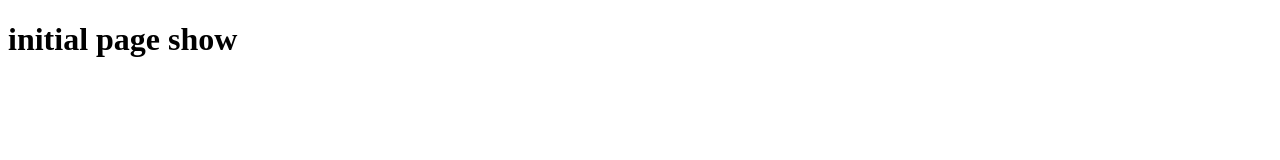
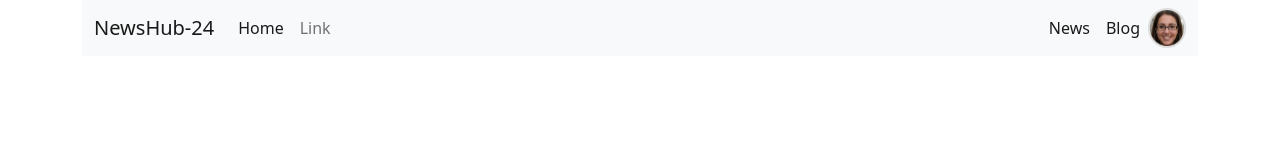
Before and after one commit to arjun1571/News-Hub-24, a plain HTML site: page index.html in a window 1280 px wide. Drawn offline with nearby package versions, Linux system fonts and the light colour scheme.

Commit message:
navbar created done

```diff
--- a/index.html
+++ b/index.html
@@ -6,12 +6,53 @@
     <meta http-equiv="X-UA-Compatible" content="IE=edge">
     <meta name="viewport" content="width=device-width, initial-scale=1.0">
     <title>NewsHub-24</title>
+    <link href="https://cdn.jsdelivr.net/npm/bootstrap@5.2.0/dist/css/bootstrap.min.css" rel="stylesheet"
+        integrity="sha384-gH2yIJqKdNHPEq0n4Mqa/HGKIhSkIHeL5AyhkYV8i59U5AR6csBvApHHNl/vI1Bx" crossorigin="anonymous">
 </head>
 
-<body>
-    <h1>initial page show</h1>
+<body class="container">
+    <!-- header section start  -->
+    <header>
+        <nav>
+            <nav class="navbar navbar-expand-lg bg-light">
+                <div class="container-fluid">
+                    <a class="navbar-brand" href="#">NewsHub-24</a>
+                    <button class="navbar-toggler" type="button" data-bs-toggle="collapse"
+                        data-bs-target="#navbarSupportedContent" aria-controls="navbarSupportedContent"
+                        aria-expanded="false" aria-label="Toggle navigation">
+                        <span class="navbar-toggler-icon"></span>
+                    </button>
+                    <div class="collapse navbar-collapse " id="navbarSupportedContent">
+                        <ul class="navbar-nav me-auto mb-2 mb-lg-0">
+                            <li class="nav-item">
+                                <a class="nav-link active" aria-current="page" href="#">Home</a>
+                            </li>
+                            <li class="nav-item">
+                                <a class="nav-link" href="#">Link</a>
+                            </li>
+                        </ul>
+                        <div class="d-flex">
+                            <ul class="navbar-nav me-auto mb-2 mb-lg-0">
+                                <li class="nav-item">
+                                    <a class="nav-link active" aria-current="page" href="#">News</a>
+                                </li>
+                                <li class="nav-item">
+                                    <a class="nav-link active" href="#">Blog</a>
+                                </li>
+                            </ul>
+                            <img src="img/Avatar.png" alt="">
+                        </div>
+                    </div>
+                </div>
+            </nav>
+        </nav>
+    </header>
 
 
+
+    <script src="https://cdn.jsdelivr.net/npm/bootstrap@5.2.0/dist/js/bootstrap.bundle.min.js"
+        integrity="sha384-A3rJD856KowSb7dwlZdYEkO39Gagi7vIsF0jrRAoQmDKKtQBHUuLZ9AsSv4jD4Xa"
+        crossorigin="anonymous"></script>
     <script src="app.js"></script>
 </body>
 
```
Also changed, not shown: img/Avatar.png (added).
